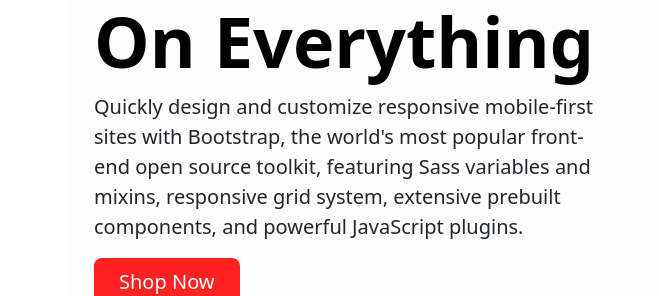
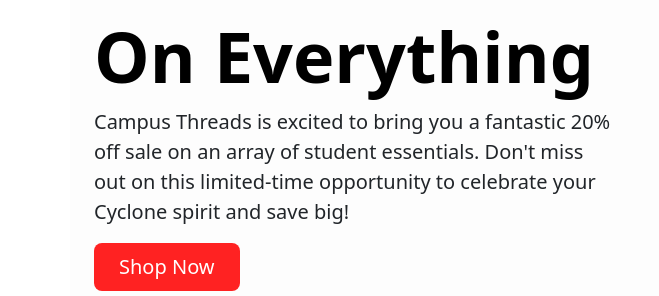
Before and after one commit to Liban-Ahmed/Midterm, a plain HTML site: page index.html in a window 1280 px wide. Shown: the part 277-573 px from the top of the page, 0-659 px from the left. Drawn offline with nearby package versions, Linux system fonts and the light colour scheme.

Commit message:
Update index.html

```diff
--- a/index.html
+++ b/index.html
@@ -63,10 +63,10 @@
                         On Everything
                     </h1>
 
-                    <p class="lead">Quickly design and customize responsive mobile-first sites with Bootstrap, the
-                        world's
-                        most popular front-end open source toolkit, featuring Sass variables and mixins, responsive grid
-                        system, extensive prebuilt components, and powerful JavaScript plugins.</p>
+                    <p class="lead">Campus Threads is excited to
+                        bring you a fantastic 20% off sale on an array of student essentials. Don't miss out on this
+                        limited-time opportunity
+                        to celebrate your Cyclone spirit and save big!</p>
                     <div class="d-grid gap-2 d-md-flex justify-content-md-start">
                         <button type="button" class="btn btn-lg px-4 me-md-2"
                             style="background-color: rgba(255, 0, 0, 0.867); color: white">Shop
```
